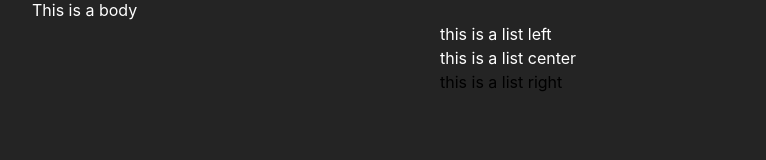
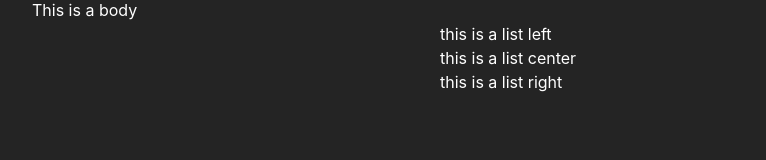
Before and after one commit to inc-cookiebox/test, a React (Vite) app: page / in a window 1280 px wide. Shown: the part 122-282 px from the top of the page, without its empty margins (0-766 px from the left). Built offline with nearby package versions, Linux system fonts and the light colour scheme.

Commit message:
test: white text - CookieBox

```diff
--- a/src/App.css
+++ b/src/App.css
@@ -30,9 +30,8 @@
   text-align: left;
   color: #ffffff;
 }
-.right {
-  text-align: left;
-}
+.right { text-align: left;
+  color: #ffffff; }
 .center { text-align: left;
   color: #ffffff; }
 a {
```
